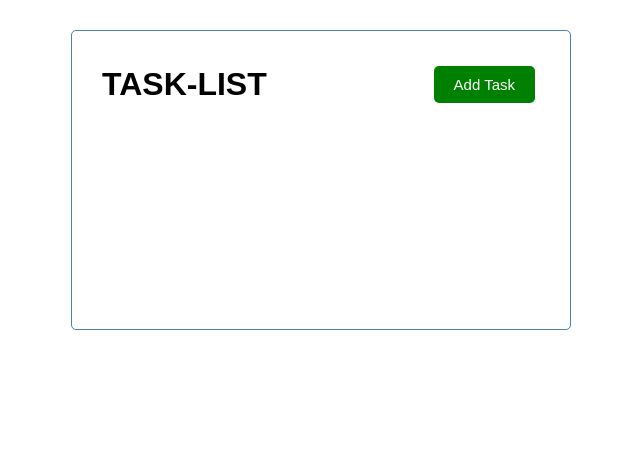
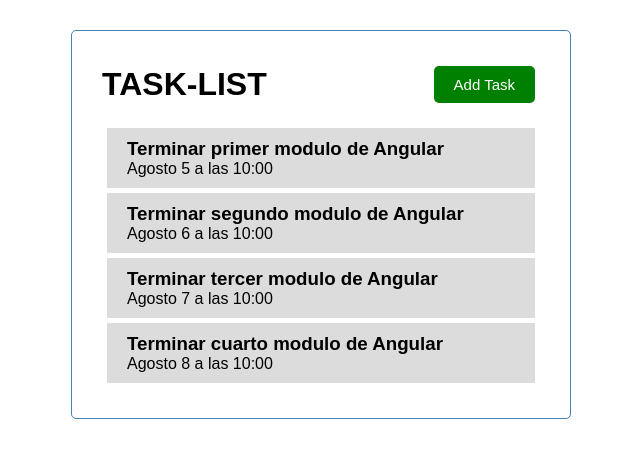
Before and after one commit to alejosequeira/Task_List, an Angular app in the folder TASK-LIST/: page / in a window 1280 px wide. Shown: the top 458 px of the page, without its empty margins (319-959 px from the left). Built offline with nearby package versions, Linux system fonts and the light colour scheme.

Commit message:
Lista De items

```diff
--- a/TASK-LIST/src/app/app.component.html
+++ b/TASK-LIST/src/app/app.component.html
@@ -1,3 +1,4 @@
 <div class="container">
   <app-header></app-header>
+  <app-tasks></app-tasks>
 </div>
--- a/TASK-LIST/src/app/app.module.ts
+++ b/TASK-LIST/src/app/app.module.ts
@@ -5,12 +5,16 @@
 import { AppComponent } from './app.component';
 import { HeaderComponent } from './components/header/header.component';
 import { ButtonComponent } from './components/button/button.component';
+import { TasksComponent } from './components/tasks/tasks.component';
+import { TasksItemComponent } from './components/tasks-item/tasks-item.component';
 
 @NgModule({
   declarations: [
     AppComponent,
     HeaderComponent,
-    ButtonComponent
+    ButtonComponent,
+    TasksComponent,
+    TasksItemComponent
   ],
   imports: [
     BrowserModule,
--- /dev/null
+++ b/TASK-LIST/src/app/components/tasks-item/tasks-item.component.css
@@ -0,0 +1,15 @@
+.task{
+    background-color: gainsboro;
+    margin: 5px;
+    padding: 10px 20px;
+    cursor: pointer;
+}
+.taks.reminder{
+    border-left: 5px solid green;
+}
+
+.task h3{
+    display:flex;
+    align-items: center;
+    justify-content: space-between;
+}
--- /dev/null
+++ b/TASK-LIST/src/app/components/tasks-item/tasks-item.component.html
@@ -0,0 +1,4 @@
+<div class="task">
+    <h3>{{task.text}}</h3>
+    <p>{{task.day}}</p>
+</div>
--- /dev/null
+++ b/TASK-LIST/src/app/components/tasks-item/tasks-item.component.ts
@@ -0,0 +1,16 @@
+import { Component, OnInit, Input } from '@angular/core';
+import{Task} from '../../Task'
+import { TASKS } from 'src/app/mock-tasks';
+@Component({
+  selector: 'app-tasks-item',
+  templateUrl: './tasks-item.component.html',
+  styleUrls: ['./tasks-item.component.css']
+})
+export class TasksItemComponent implements OnInit {
+  @Input() task: Task= TASKS [0]
+  constructor(){}
+
+  ngOnInit(): void {
+
+  }
+}
--- /dev/null
+++ b/TASK-LIST/src/app/components/tasks/tasks.component.html
@@ -0,0 +1,5 @@
+<app-tasks-item
+ *ngFor="let task of tasks"
+ [task] = "task"
+ >
+</app-tasks-item>
--- /dev/null
+++ b/TASK-LIST/src/app/components/tasks/tasks.component.ts
@@ -0,0 +1,15 @@
+import { Component, OnInit } from '@angular/core';
+import {Task} from '../../Task'
+import { TASKS } from 'src/app/mock-tasks';
+@Component({
+  selector: 'app-tasks',
+  templateUrl: './tasks.component.html',
+  styleUrls: ['./tasks.component.css']
+})
+export class TasksComponent implements OnInit {
+  tasks: Task[] = TASKS;
+constructor(){}
+ngOnInit(): void {
+}
+
+}
```
Also changed, not shown: TASK-LIST/src/app/components/tasks/tasks.component.css (added).
